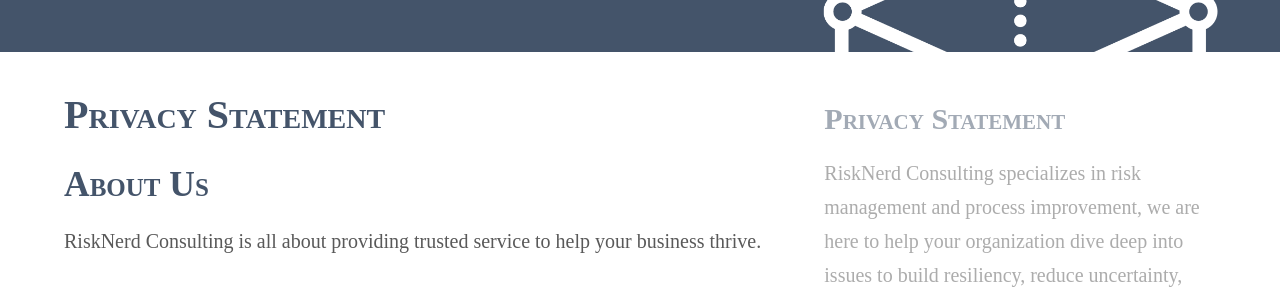
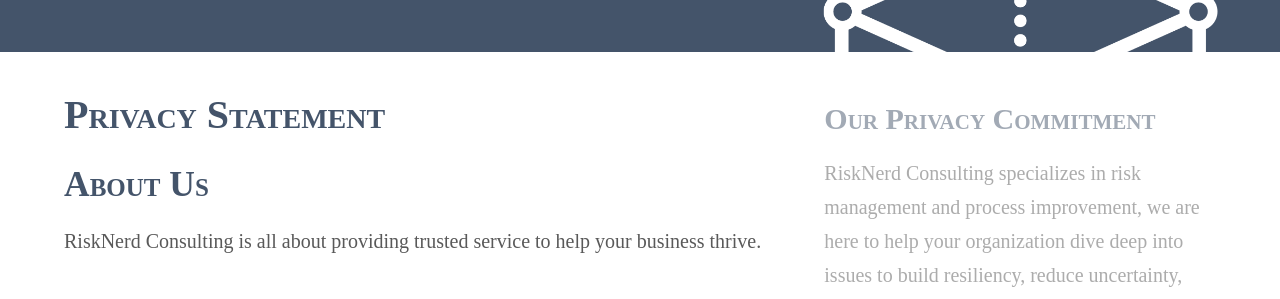
Before and after one commit to mattddickinson/risknerd, a Jekyll site: the page built from privacy.md, in a window 1280 px wide. Shown: the part 372-671 px from the top of the page. Built offline with Jekyll 4.4.1, drawn with Linux system fonts in a browser that asks for light colours; some web fonts are replaced.

Commit message:
variable aside title

```diff
--- a/_includes/site-aside.html
+++ b/_includes/site-aside.html
@@ -7,7 +7,7 @@
 
   {% elsif page.layout == "page" or page.layout == "home" or page.layout == "blog" %}
     <section class="section  section--description">
-      <h3>{{ page.title }}</h3>
+      <h3>{{ page.aside_title }}</h3>
       <p>{{ site.description }}</p>
       {% include nav-social.html %}
     </section>
--- a/privacy.md
+++ b/privacy.md
@@ -1,5 +1,6 @@
 ---
 title: Privacy Statement
+aside_title: Our Privacy Commitment
 feature_text: |
 feature_image: "../assets/images/Header.png"
 excerpt: "Privacy Test RiskNerd Consulting specializes in risk management and process improvement, we are here to help your organization dive deep into issues to build resiliency, reduce uncertainty, and improve operations, all in the name of creating value."
```
Also changed, not shown: terms.md (+1 -0 lines).
